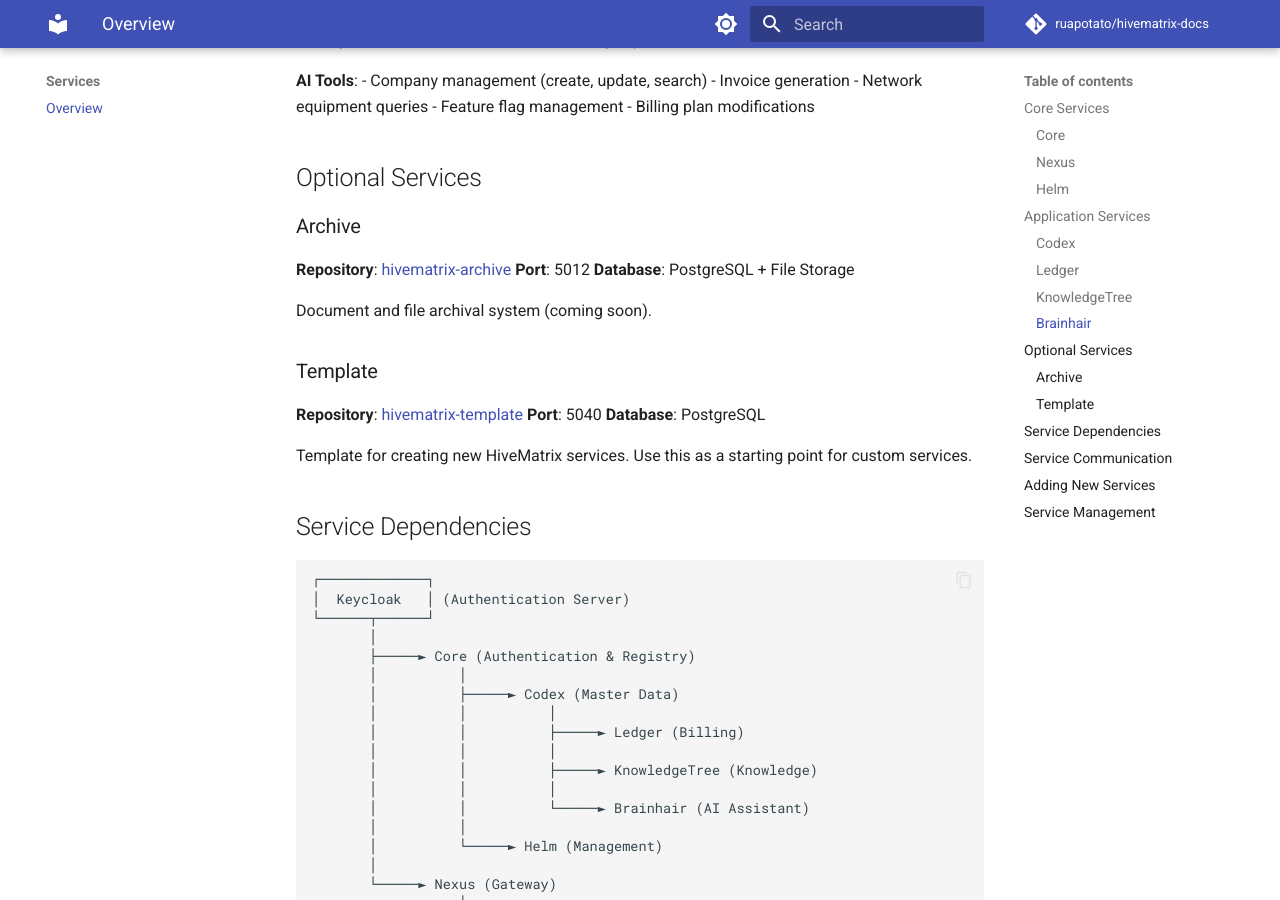
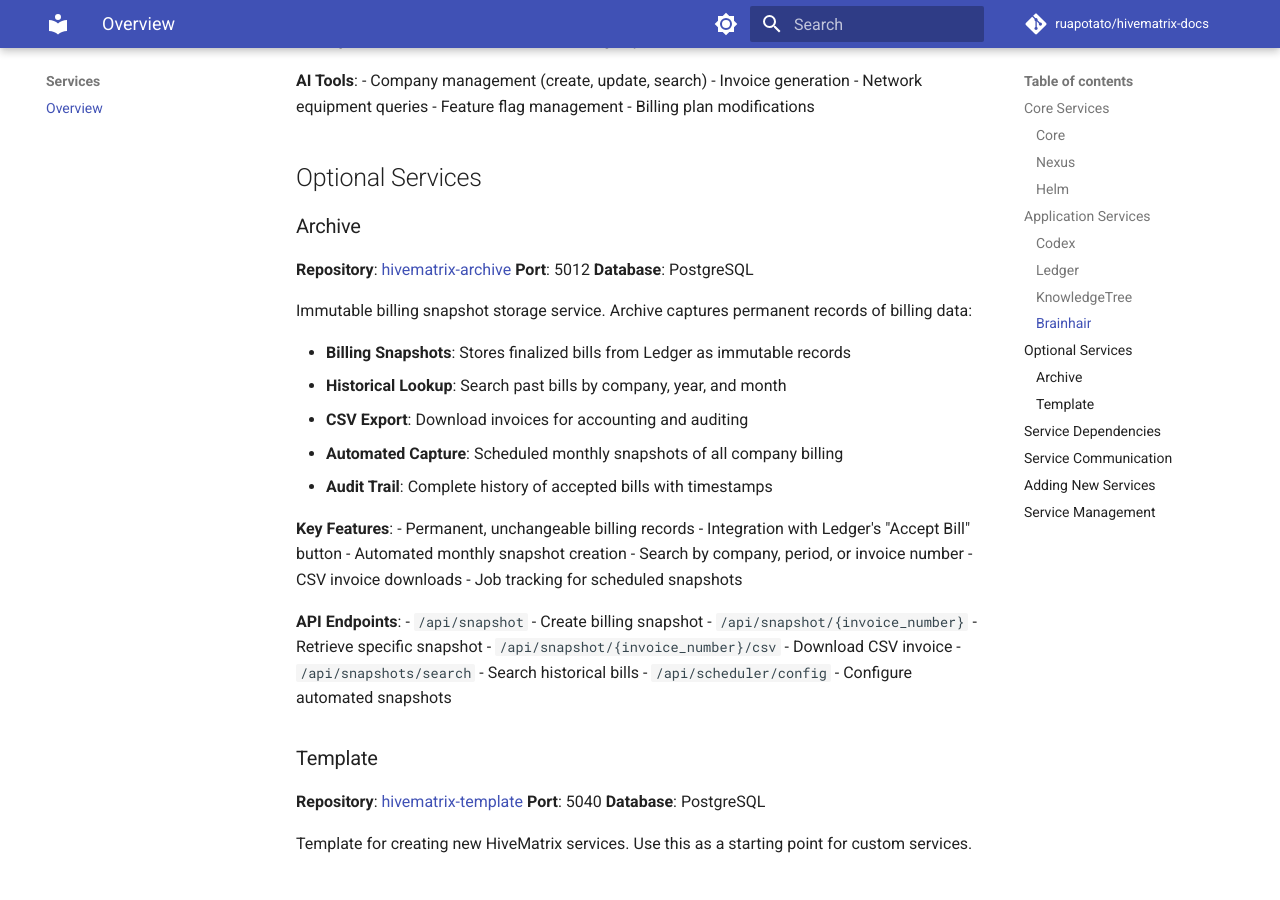
Before and after one commit to ruapotato/hivematrix-docs, an MkDocs documentation site: the page built from docs/services-overview.md, in a window 1280 px wide and 900 px high, scrolled down 4053 px. Built offline with MkDocs 1.6.1 and Material for MkDocs 9.7.7, drawn with Linux system fonts in a browser that asks for light colours; comment, search, counter and statistics services are not loaded.

Commit message:
Add Archive service to documentation
- Updated services-overview.md with complete Archive description
- Archive stores immutable billing snapshots from Ledger
- Automated monthly capture and historical lookup
- CSV export and audit trail capabilities

🤖 Generated with [Claude Code](https://claude.com/claude-code)

Co-Authored-By: Claude <noreply@anthropic.com>

```diff
--- a/docs/services-overview.md
+++ b/docs/services-overview.md
@@ -202,9 +202,30 @@ Brainhair allows administrators to manage HiveMatrix using natural language whil
 ### Archive
 **Repository**: [hivematrix-archive](https://github.com/ruapotato/hivematrix-archive)
 **Port**: 5012
-**Database**: PostgreSQL + File Storage
+**Database**: PostgreSQL
 
-Document and file archival system (coming soon).
+Immutable billing snapshot storage service. Archive captures permanent records of billing data:
+
+- **Billing Snapshots**: Stores finalized bills from Ledger as immutable records
+- **Historical Lookup**: Search past bills by company, year, and month
+- **CSV Export**: Download invoices for accounting and auditing
+- **Automated Capture**: Scheduled monthly snapshots of all company billing
+- **Audit Trail**: Complete history of accepted bills with timestamps
+
+**Key Features**:
+- Permanent, unchangeable billing records
+- Integration with Ledger's "Accept Bill" button
+- Automated monthly snapshot creation
+- Search by company, period, or invoice number
+- CSV invoice downloads
+- Job tracking for scheduled snapshots
+
+**API Endpoints**:
+- `/api/snapshot` - Create billing snapshot
+- `/api/snapshot/{invoice_number}` - Retrieve specific snapshot
+- `/api/snapshot/{invoice_number}/csv` - Download CSV invoice
+- `/api/snapshots/search` - Search historical bills
+- `/api/scheduler/config` - Configure automated snapshots
 
 ### Template
 **Repository**: [hivematrix-template](https://github.com/ruapotato/hivematrix-template)
```
